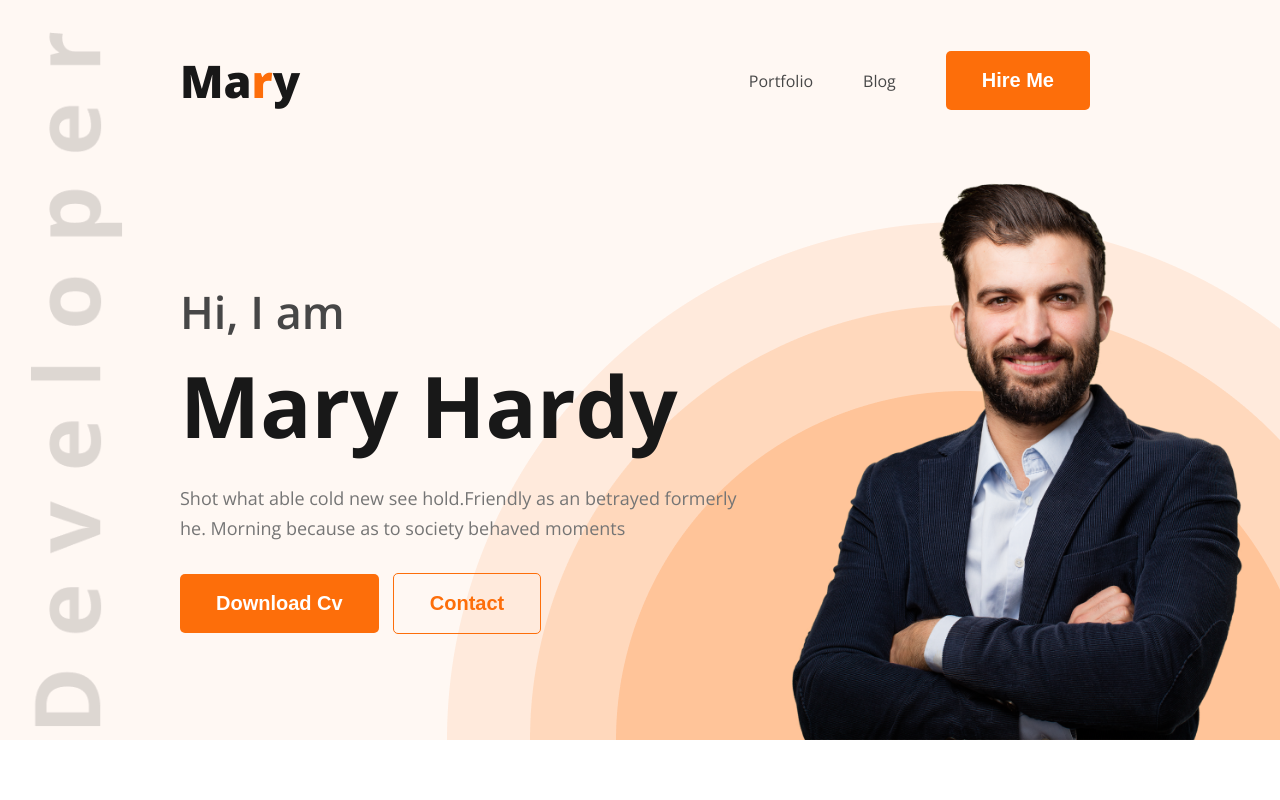
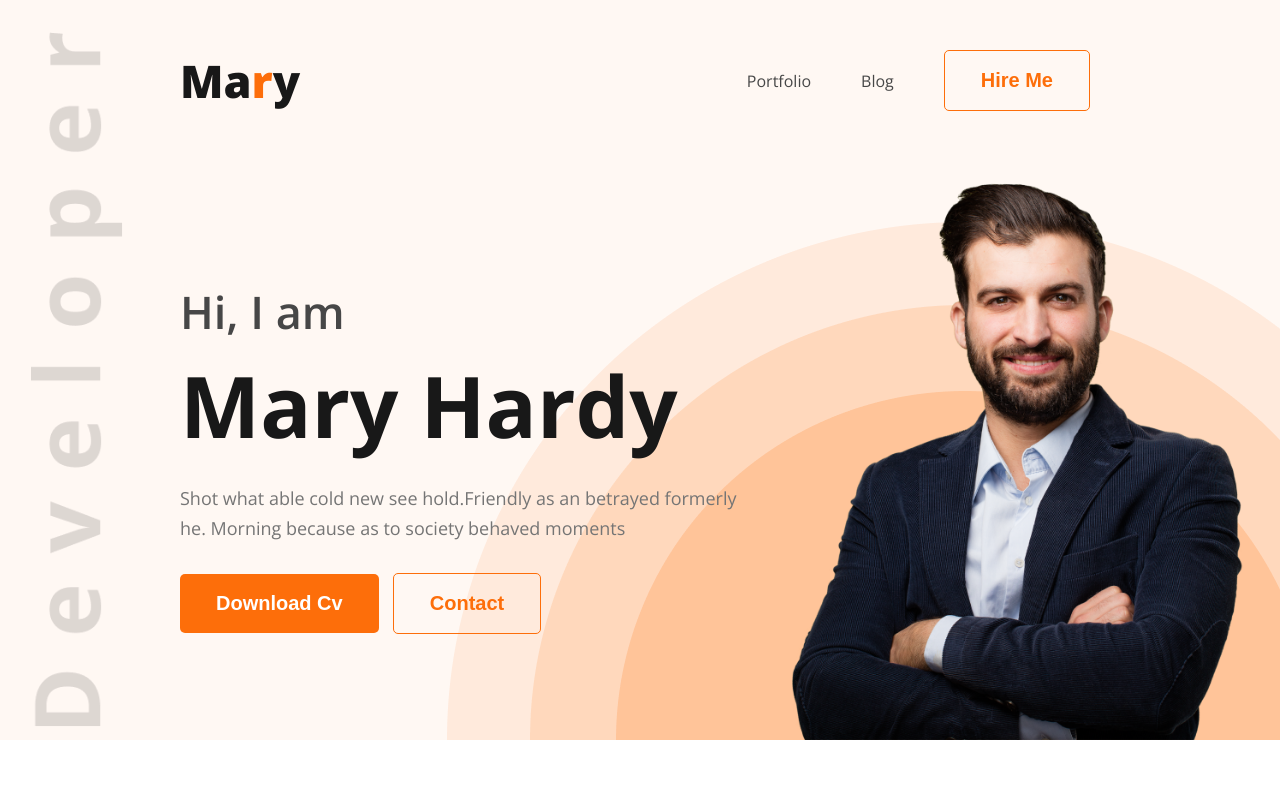
Before and after one commit to Jisan-Dev/ph-webdev-portfolio, a plain HTML site: page index.html in a window 1280 px wide. In both pictures the pointer is over the button "Hire Me". Shown: the top 800 px of the page. Drawn offline with nearby package versions, Linux system fonts and the light colour scheme.

Commit message:
worked on btn hovers

```diff
--- a/styles/portfolio.css
+++ b/styles/portfolio.css
@@ -41,6 +41,12 @@ hr {
   line-height: normal;
   padding: 18px 36px;
   margin-right: 10px;
+  transition: all 0.5s ease-in-out;
+}
+.btn-primary:hover {
+  background: transparent;
+  color: #fd6e0a;
+  border: 1px solid var(--primary-color);
 }
 
 .btn-primary-outline {
```
